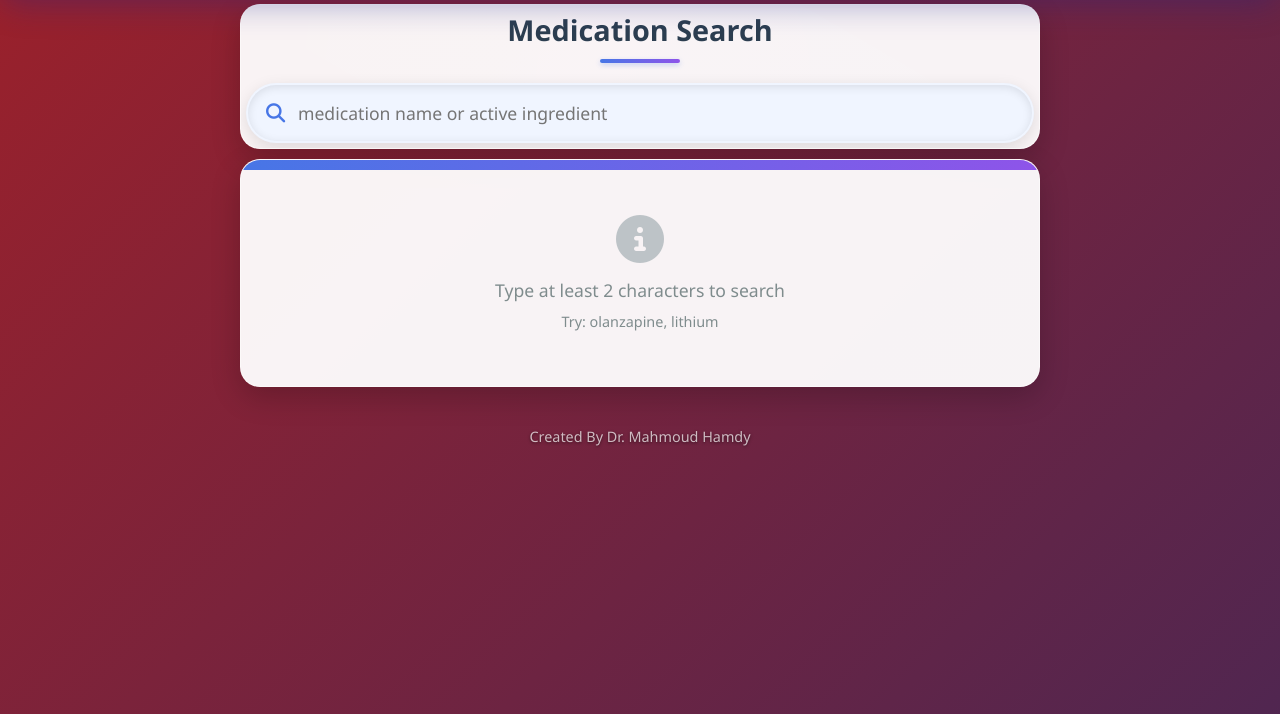
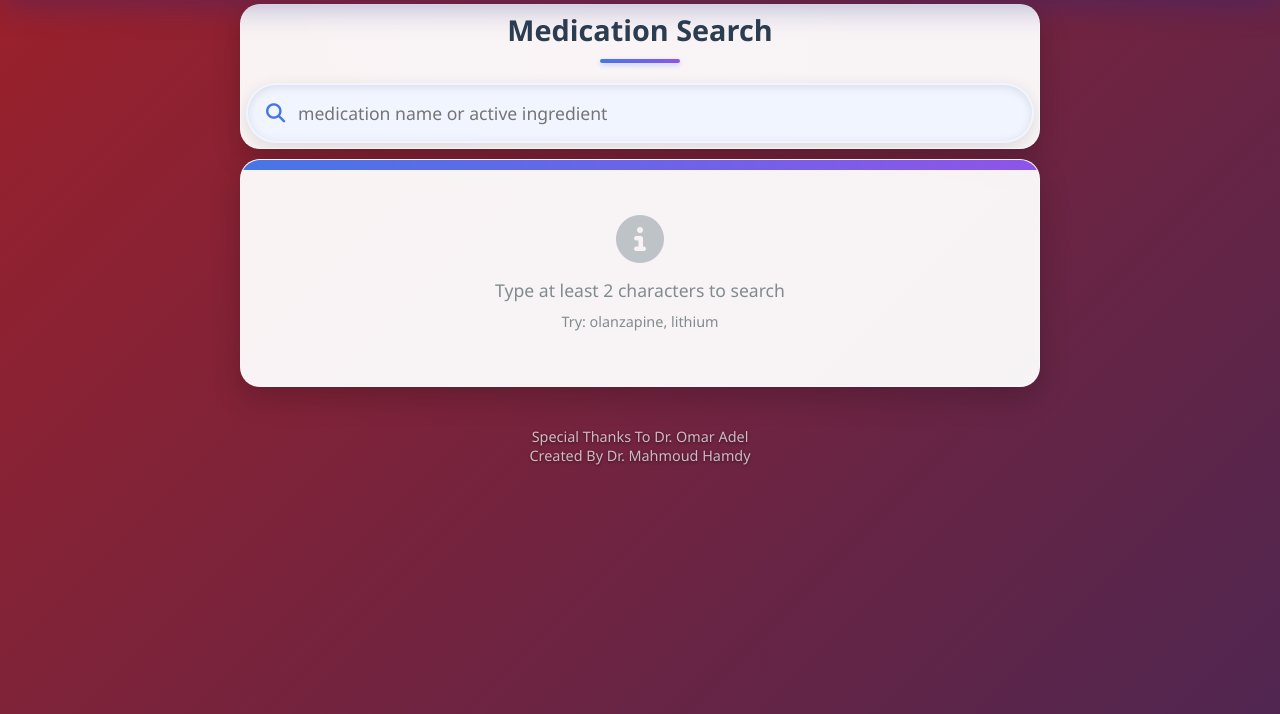
Before and after one commit to mahmoud120182/Formulary, a plain HTML site: page index.html in a window 1280 px wide. Shown: the part 86-800 px from the top of the page. Drawn offline with Linux system fonts and the light colour scheme.

Commit message:
Add files via upload

```diff
--- a/index.html
+++ b/index.html
@@ -105,6 +105,7 @@
     </div>
 
     <footer>
+        <p>Special Thanks To Dr. Omar Adel</p>
         <p>Created By Dr. Mahmoud Hamdy</p>
     </footer>
 
```
Also changed, not shown: 2 other files.
